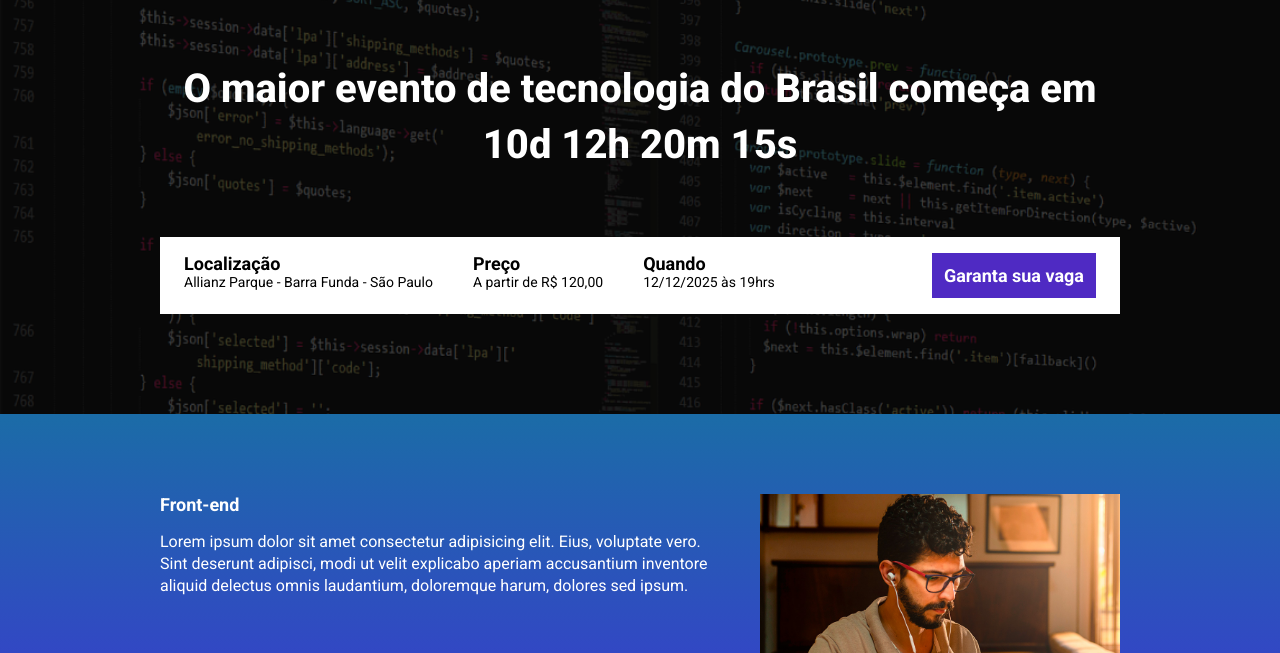
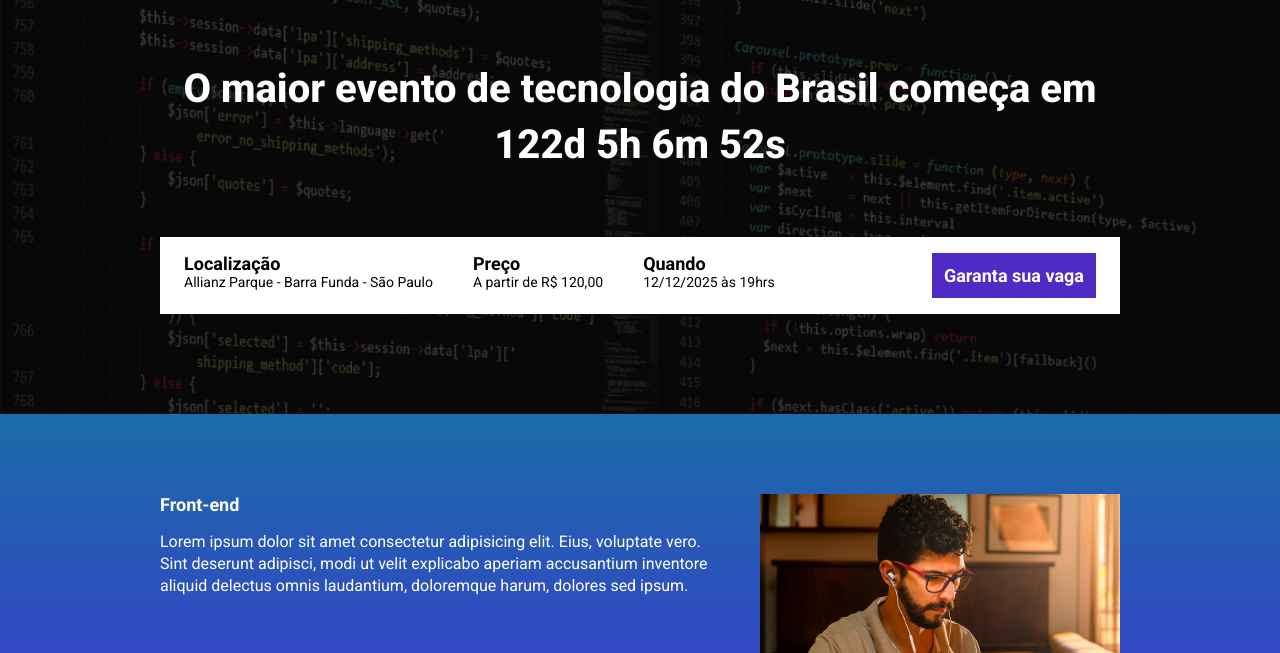
Before and after one commit to Li-Mateus/ebac_tech_talks, a website built with Parcel: page src/index.html in a window 1280 px wide. Shown: the part 147-800 px from the top of the page. Built offline with nearby package versions, Linux system fonts and the light colour scheme.

Commit message:
Criando a contagem regressiva

```diff
--- a/package.json
+++ b/package.json
@@ -2,6 +2,7 @@
   "name": "modulo-22---landing-page---evento",
   "version": "1.0.0",
   "scripts": {
+    "build": "parcel build src/index.html",
     "dev": "parcel src/index.html src/styles/main.scss src/scripts/main.js",
     "test": "echo \"Error: no test specified\" && exit 1"
   },
--- a/src/index.html
+++ b/src/index.html
@@ -16,7 +16,7 @@
         <div class="container">
             <img class="hero__logo" src="./images/ebac_logo.svg" alt="EBAC">
             <p class="hero__text">
-                O maior evento de tecnologia do Brasil começa em 10d 12h 20m 15s
+                O maior evento de tecnologia do Brasil começa em <span id="contador"></span>
             </p>
             <div class="infos-bar">
                 <ul class="infos-bar__infos">
--- a/src/scripts/main.js
+++ b/src/scripts/main.js
@@ -1 +1,32 @@
 AOS.init();
+
+const dataDoEvento = new Date("Dec 12, 2025 19:00:00");
+const timeStampDoEvento = dataDoEvento.getTime();
+
+const contaAsHoras = setInterval(function () {
+    const agora = new Date();
+    const timeStampAtual = agora.getTime();
+
+    const distanciaAteOEvento = timeStampDoEvento - timeStampAtual;
+
+    const diaEmMs = 1000 * 60 * 60 * 24;
+    const horaEmMs = 1000 * 60 * 60;
+    const minutoEmMs = 1000 * 60;
+
+    const diasAteOEvento = Math.floor(distanciaAteOEvento / diaEmMs);
+    const horasAteOEvento = Math.floor((distanciaAteOEvento % diaEmMs) / horaEmMs);
+    const minutosAteOEvento = Math.floor(distanciaAteOEvento % horaEmMs / minutoEmMs);
+    const segundosAteOEvento = Math.floor((distanciaAteOEvento % minutoEmMs) / 1000);
+
+    console.log(diasAteOEvento);
+    console.log(horasAteOEvento);
+    console.log(minutosAteOEvento);
+    console.log(segundosAteOEvento);
+
+    document.getElementById('contador').innerHTML = `${diasAteOEvento}d ${horasAteOEvento}h ${minutosAteOEvento}m ${segundosAteOEvento}s`;
+
+    if (distanciaAteOEvento < 0) {
+        clearInterval(contaAsHoras);
+        document.getElementById('contador').innerHTML = 'Evento expirado! :(';
+    }
+}, 1000)
```
